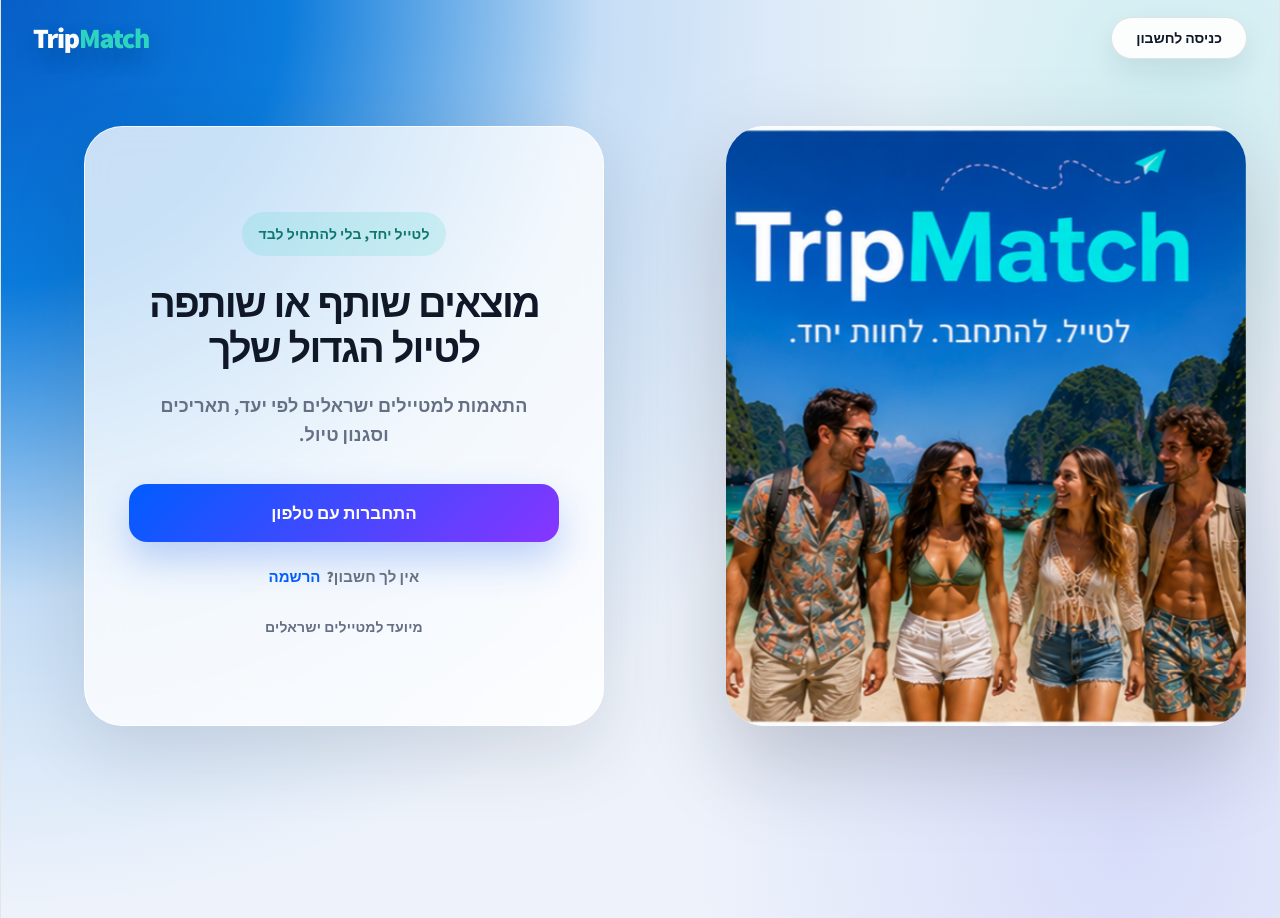
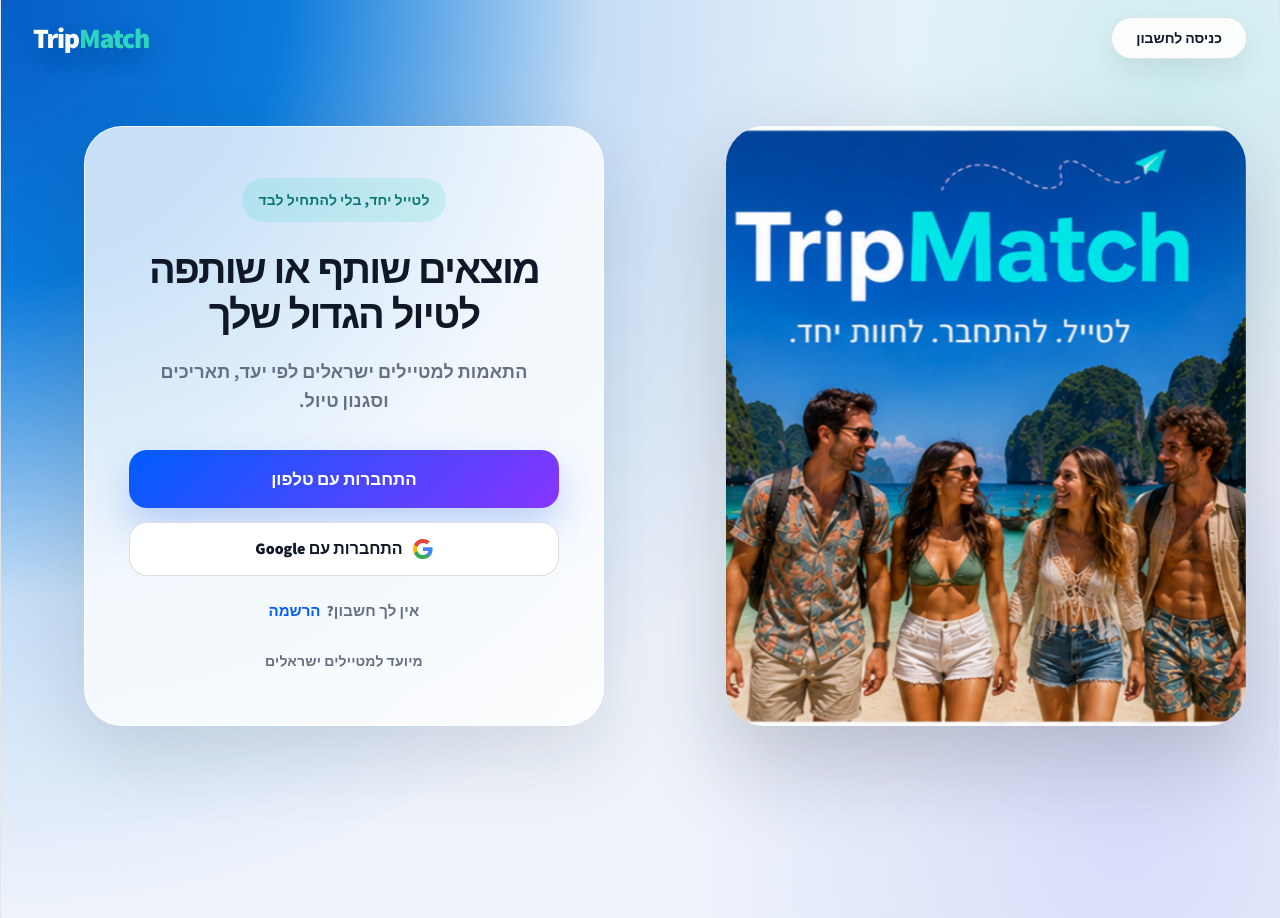
Before and after one commit to liadagon/TripMatch, a React (Vite) app: page / in a window 1280 px wide. Built offline with nearby package versions, Linux system fonts and the light colour scheme; no server answers.

Commit message:
Add Google login button to Welcome page using Firebase Auth

```diff
--- a/src/pages/Welcome.tsx
+++ b/src/pages/Welcome.tsx
@@ -1,5 +1,10 @@
 import { useEffect, useState } from "react";
 import { useNavigate } from "react-router-dom";
+import {
+  signInWithGoogle,
+  saveTripmatchUser,
+  getGoogleAuthErrorMessage,
+} from "../firebase";
 import "./welcome.css";
 
 const heroImages = [
@@ -12,6 +17,8 @@
 export default function Welcome() {
   const navigate = useNavigate();
   const [currentImageIndex, setCurrentImageIndex] = useState(0);
+  const [googleError, setGoogleError] = useState("");
+  const [isGoogleLoading, setIsGoogleLoading] = useState(false);
 
   useEffect(() => {
     const intervalId = setInterval(() => {
@@ -22,6 +29,22 @@
 
     return () => clearInterval(intervalId);
   }, []);
+
+  const handleGoogleLogin = async () => {
+    setGoogleError("");
+    setIsGoogleLoading(true);
+
+    try {
+      const user = await signInWithGoogle();
+      saveTripmatchUser(user);
+      navigate("/home");
+    } catch (error) {
+      console.error("Google login failed:", error);
+      setGoogleError(getGoogleAuthErrorMessage(error));
+    } finally {
+      setIsGoogleLoading(false);
+    }
+  };
 
   return (
     <main className="welcome-page" dir="rtl">
@@ -66,6 +89,22 @@
               התחברות עם טלפון
             </button>
 
+            <button
+              className="google-login-btn"
+              onClick={handleGoogleLogin}
+              disabled={isGoogleLoading}
+            >
+              <svg width="20" height="20" viewBox="0 0 24 24">
+                <path fill="#4285F4" d="M23.52 12.27c0-.85-.08-1.67-.22-2.46H12v4.65h6.47a5.53 5.53 0 0 1-2.4 3.63v3h3.87c2.27-2.09 3.58-5.17 3.58-8.82z"/>
+                <path fill="#34A853" d="M12 24c3.24 0 5.95-1.07 7.94-2.91l-3.87-3c-1.08.72-2.45 1.15-4.07 1.15-3.13 0-5.78-2.11-6.73-4.95H1.27v3.1A12 12 0 0 0 12 24z"/>
+                <path fill="#FBBC05" d="M5.27 14.29a7.2 7.2 0 0 1 0-4.58v-3.1H1.27a12 12 0 0 0 0 10.78l4-3.1z"/>
+                <path fill="#EA4335" d="M12 4.75c1.76 0 3.34.6 4.58 1.79l3.44-3.44C17.95 1.19 15.24 0 12 0A12 12 0 0 0 1.27 6.61l4 3.1C6.22 6.87 8.87 4.75 12 4.75z"/>
+              </svg>
+              <span>{isGoogleLoading ? "מתחבר..." : "התחברות עם Google"}</span>
+            </button>
+
+            {googleError && <p className="google-error">{googleError}</p>}
+
             <div className="signup-row">
               <span>אין לך חשבון?</span>
 
--- a/src/pages/welcome.css
+++ b/src/pages/welcome.css
@@ -316,3 +316,42 @@
     flex-wrap: wrap;
   }
 }
+
+.google-login-btn {
+  width: 100%;
+  height: 54px;
+  margin-top: 14px;
+  border: 1px solid rgba(16, 24, 40, 0.14);
+  border-radius: 18px;
+  background: #ffffff;
+  color: #101828;
+  font-size: 16px;
+  font-weight: 900;
+  cursor: pointer;
+  display: flex;
+  align-items: center;
+  justify-content: center;
+  gap: 10px;
+  transition: background 0.16s ease, transform 0.16s ease;
+}
+
+.google-login-btn:hover {
+  background: #f8f9fb;
+}
+
+.google-login-btn:active {
+  transform: scale(0.98);
+}
+
+.google-login-btn:disabled {
+  opacity: 0.7;
+  cursor: not-allowed;
+}
+
+.google-error {
+  margin: 10px 0 0;
+  color: #d92d20;
+  font-size: 14px;
+  font-weight: 700;
+  text-align: center;
+}
```
